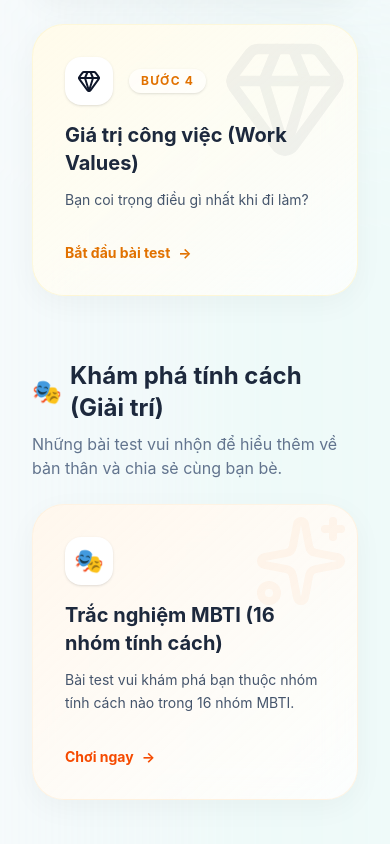
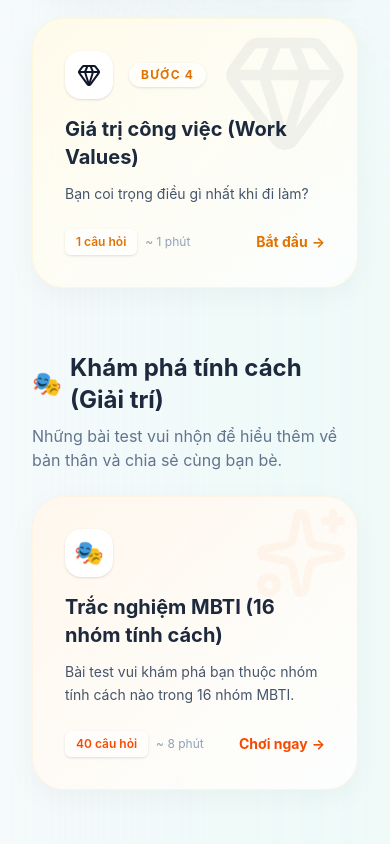
Before and after one commit to aki25101998/Quiz-App, a React (Vite) app: page / in a window 390 px wide. Shown: the part 1795-2639 px from the top of the page. Built offline with nearby package versions, Linux system fonts and the light colour scheme.

Commit message:
feat: add question count and estimated time to quiz cards

```diff
--- a/src/pages/Home.tsx
+++ b/src/pages/Home.tsx
@@ -104,14 +104,22 @@ export default function Home() {
                   </div>
 
                   <h3 className="text-xl md:text-2xl font-bold text-slate-800 mb-3">{quiz.title}</h3>
-                  <p className="text-slate-600 flex-grow mb-8 text-sm md:text-base leading-relaxed">{quiz.description}</p>
+                  <p className="text-slate-600 flex-grow mb-6 text-sm md:text-base leading-relaxed">{quiz.description}</p>
 
                   <div className="flex items-center justify-between mt-auto">
+                    <div className="flex items-center gap-2">
+                      <span className={`px-2.5 py-1 rounded-md text-xs font-semibold bg-white/60 shadow-sm border border-white/40 ${bgClass.match(/text-\w+-600/)?.[0]}`}>
+                        {quiz.questions.length} câu hỏi
+                      </span>
+                      <span className="text-slate-400 text-xs">
+                        ~ {Math.ceil(quiz.questions.length * 0.3)} phút
+                      </span>
+                    </div>
                     <Link
                       to={`/quiz/${quiz.id}`}
                       className={`font-bold text-sm group-hover:translate-x-2 transition-transform flex items-center ${bgClass.match(/text-\w+-600/)?.[0]}`}
                     >
-                      Bắt đầu bài test <span className="ml-2">→</span>
+                      Bắt đầu <span className="ml-1 md:ml-2">→</span>
                     </Link>
                   </div>
                   <Link to={`/quiz/${quiz.id}`} className="absolute inset-0 z-10" aria-label={`Làm bài ${quiz.title}`}></Link>
@@ -149,14 +157,22 @@ export default function Home() {
                   </div>
 
                   <h3 className="text-xl md:text-2xl font-bold text-slate-800 mb-3">{quiz.title}</h3>
-                  <p className="text-slate-600 flex-grow mb-8 text-sm md:text-base leading-relaxed">{quiz.description}</p>
+                  <p className="text-slate-600 flex-grow mb-6 text-sm md:text-base leading-relaxed">{quiz.description}</p>
 
                   <div className="flex items-center justify-between mt-auto">
+                    <div className="flex items-center gap-2">
+                      <span className="px-2.5 py-1 rounded-md text-xs font-semibold bg-white/60 shadow-sm border border-white/40 text-orange-600">
+                        {quiz.questions.length} câu hỏi
+                      </span>
+                      <span className="text-slate-400 text-xs">
+                        ~ {Math.ceil(quiz.questions.length * 0.2)} phút
+                      </span>
+                    </div>
                     <Link
                       to={`/quiz/${quiz.id}`}
                       className="font-bold text-orange-600 text-sm group-hover:translate-x-2 transition-transform flex items-center"
                     >
-                      Chơi ngay <span className="ml-2">→</span>
+                      Chơi ngay <span className="ml-1 md:ml-2">→</span>
                     </Link>
                   </div>
                   <Link to={`/quiz/${quiz.id}`} className="absolute inset-0 z-10" aria-label={`Chơi ngay ${quiz.title}`}></Link>
```
